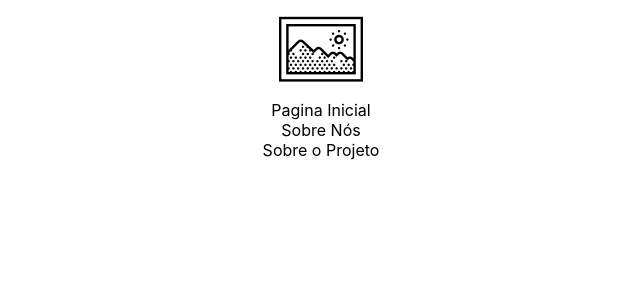
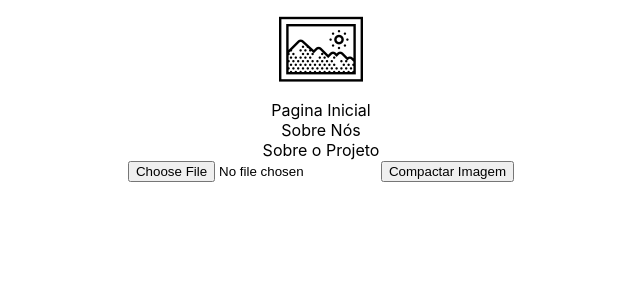
Before and after one commit to projeto-de-algoritmos/Greed_HuffTree-Explorer, a React (Create React App) app: page / in a window 1280 px wide. Shown: the top 300 px of the page, without its empty margins (319-959 px from the left). Built offline with nearby package versions, Linux system fonts and the light colour scheme.

Commit message:
Implementando a compactação da foto e a implementação do huffman

```diff
--- a/package.json
+++ b/package.json
@@ -6,6 +6,7 @@
     "@testing-library/jest-dom": "^5.16.5",
     "@testing-library/react": "^13.4.0",
     "@testing-library/user-event": "^13.5.0",
+    "huffman.js": "^0.2.0",
     "react": "^18.2.0",
     "react-dom": "^18.2.0",
     "react-router-dom": "^6.11.2",
--- a/src/App.js
+++ b/src/App.js
@@ -1,16 +1,20 @@
+import React from "react";
 import { Route, Routes } from 'react-router-dom';
 import './App.css';
 import { Main } from './components/Main';
+import Huffman from "./components/Huffman";
 
-
-function App() {
+class App extends React.Component {
+  render() {
     return (
       <div className="App">
         <Routes>
           <Route path='/' element={<Main />} />
         </Routes>
+        <Huffman/>
       </div>
     );
   }
+}
 
 export default App;
--- /dev/null
+++ b/src/components/Huffman.js
@@ -0,0 +1,148 @@
+import React from 'react';
+
+class Huffman extends React.Component {
+  constructor(props) {
+    super(props);
+    this.state = {
+      originalImage: null,
+      compressedImage: null,
+      huffmanTree: null,
+    };
+  }
+
+  handleImageUpload = (event) => {
+    const file = event.target.files[0];
+    const reader = new FileReader();
+    reader.onload = () => {
+      const image = new Image();
+      image.src = reader.result;
+      image.onload = () => {
+        this.setState({ originalImage: image });
+      };
+    };
+    reader.readAsDataURL(file);
+  };
+
+  compressImage = () => {
+    const { originalImage } = this.state;
+
+    // Crie um elemento canvas para desenhar a imagem
+    const canvas = document.createElement('canvas');
+    const ctx = canvas.getContext('2d');
+    canvas.width = originalImage.width;
+    canvas.height = originalImage.height;
+    ctx.drawImage(originalImage, 0, 0);
+
+    // Obtenha os dados dos pixels da imagem
+    const imageData = ctx.getImageData(0, 0, canvas.width, canvas.height);
+    const pixels = imageData.data;
+
+    // Crie um objeto para armazenar as frequências dos valores dos pixels
+    const frequencies = {};
+
+    // Calcule as frequências dos valores dos pixels
+    for (let i = 0; i < pixels.length; i += 4) {
+      const red = pixels[i];
+      const green = pixels[i + 1];
+      const blue = pixels[i + 2];
+      const pixelValue = `${red},${green},${blue}`;
+      if (frequencies[pixelValue]) {
+        frequencies[pixelValue]++;
+      } else {
+        frequencies[pixelValue] = 1;
+      }
+    }
+
+    // Construa a árvore de Huffman a partir das frequências dos pixels
+    const huffmanTree = buildHuffmanTree(frequencies);
+
+    // Codifique os pixels da imagem usando a árvore de Huffman
+    let compressedPixels = '';
+    for (let i = 0; i < pixels.length; i += 4) {
+      const red = pixels[i];
+      const green = pixels[i + 1];
+      const blue = pixels[i + 2];
+      const pixelValue = `${red},${green},${blue}`;
+      const huffmanCode = encodePixel(huffmanTree, pixelValue);
+      compressedPixels += huffmanCode;
+    }
+
+    // Atualize o estado do componente com a imagem compactada e a árvore de Huffman
+    this.setState({
+      compressedImage: compressedPixels,
+      huffmanTree: huffmanTree,
+    });
+  };
+
+
+
+  render() {
+    return (
+      <div>
+        <input type="file" onChange={this.handleImageUpload} />
+        <button onClick={this.compressImage}>Compactar Imagem</button>
+        {/* Exiba a imagem original */}
+        {/* Exiba a imagem compactada */}
+        {/* Exiba a árvore de Huffman */}
+      </div>
+    );
+  }
+}
+
+export default Huffman;
+
+const buildHuffmanTree = (frequencies) => {
+    // Crie nós iniciais com base nas frequências dos pixels
+    const nodes = Object.entries(frequencies).map(([pixelValue, frequency]) => ({
+      pixelValue,
+      frequency,
+      left: null,
+      right: null,
+    }));
+
+    // Construa a árvore de Huffman
+    while (nodes.length > 1) {
+      // Ordene os nós com base em suas frequências (do menor para o maior)
+      nodes.sort((a, b) => a.frequency - b.frequency);
+
+      // Crie um novo nó pai para os dois nós de menor frequência
+      const leftChild = nodes.shift();
+      const rightChild = nodes.shift();
+      const parentNode = {
+        pixelValue: null,
+        frequency: leftChild.frequency + rightChild.frequency,
+        left: leftChild,
+        right: rightChild,
+      };
+
+      // Insira o novo nó na lista de nós
+      nodes.push(parentNode);
+    }
+
+    // O último nó restante é a raiz da árvore de Huffman
+    return nodes[0];
+  };
+
+  const encodePixel = (huffmanTree, pixelValue) => {
+    // Percorra a árvore de Huffman até encontrar o nó correspondente ao pixel
+    const traverseTree = (node, code) => {
+      // Caso base: se o nó for uma folha (pixel)
+      if (!node.left && !node.right) {
+        // Retorne o código acumulado até o momento
+        return code;
+      }
+
+      // Se o pixel estiver à esquerda, adicione '0' ao código e continue percorrendo
+      if (code.startsWith(0)) {
+        return traverseTree(node.left, code.slice(1));
+      }
+
+      // Se o pixel estiver à direita, adicione '1' ao código e continue percorrendo
+      if (code.startsWith(1)) {
+        return traverseTree(node.right, code.slice(1));
+      }
+    };
+
+    // Inicie a travessia da árvore de Huffman a partir da raiz
+    return traverseTree(huffmanTree, pixelValue);
+  };
```
Also changed, not shown: 1 other file (tests, documents, lock files or other folders). Lines whose indentation alone changed are shown as unchanged.
